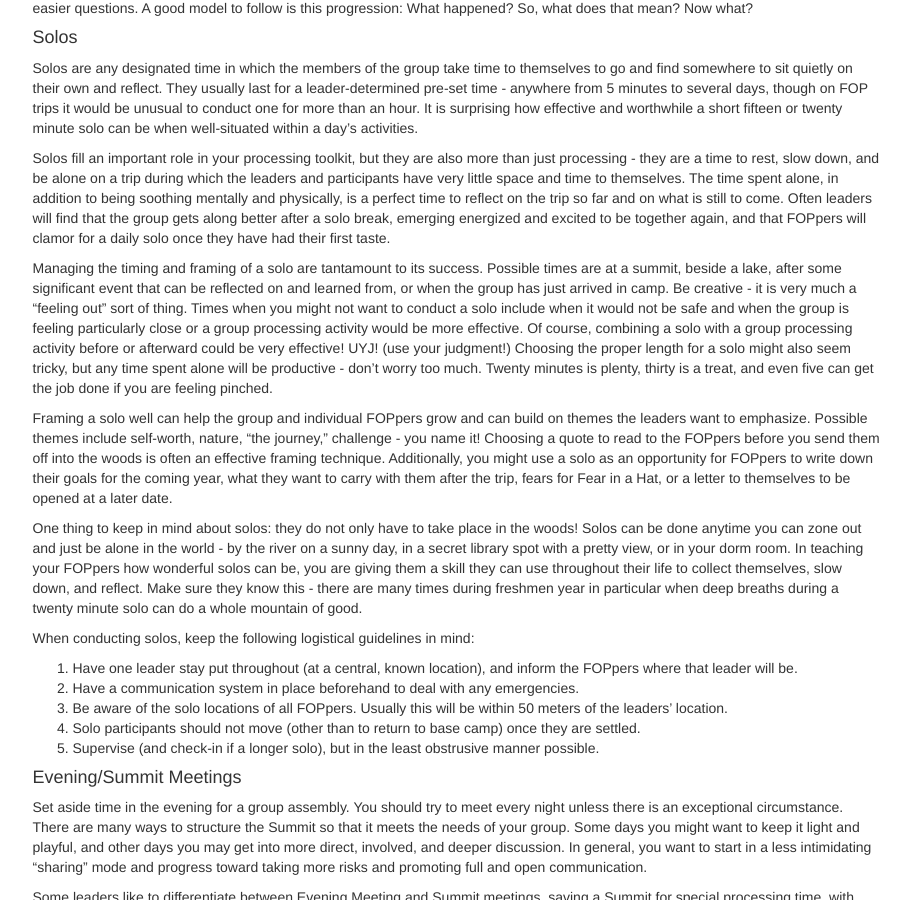
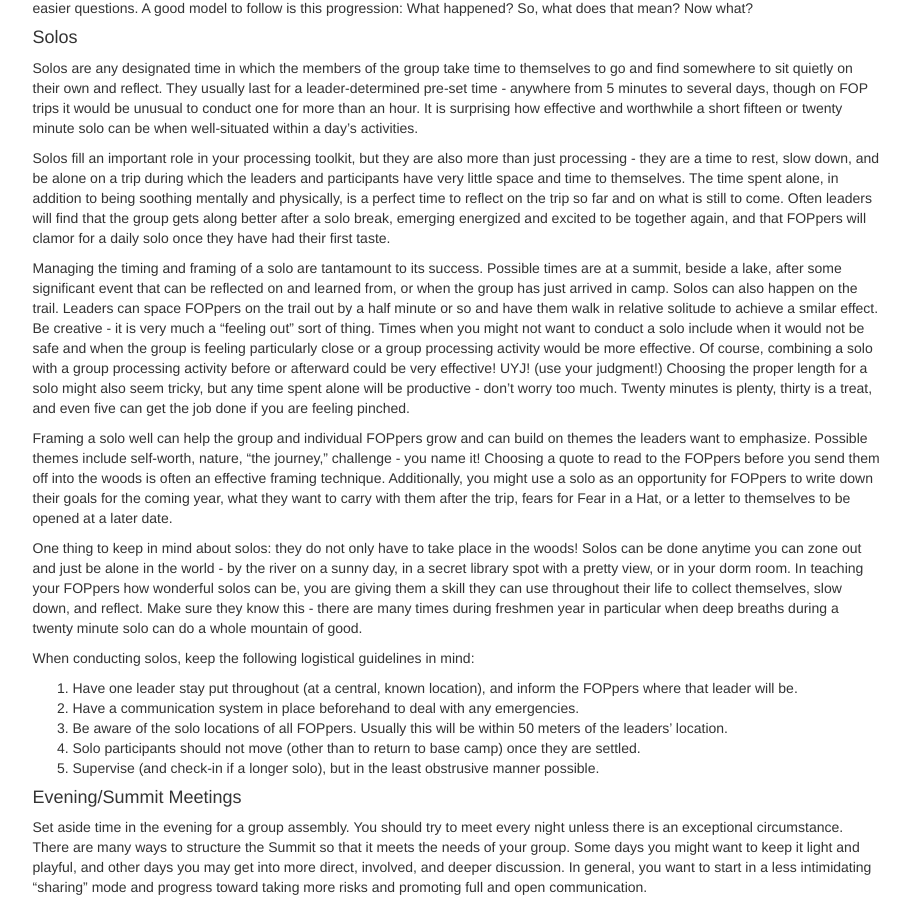
Before and after one commit to neo-project/global-blockchain-compliance-hub, a Jekyll site: the page built from _posts/1111-11-11-processing.md, in a window 1280 px wide and 900 px high, scrolled down 834 px. Shown: the whole window, without its empty margins (330-1240 px from the left). Built offline with Jekyll 4.4.1, drawn with Linux system fonts in a browser that asks for light colours; nearby versions of some CDN libraries; comment, search, counter and statistics services are not loaded.

Commit message:
Update 1111-11-11-processing.md
Added solo hikes

```diff
--- a/_posts/1111-11-11-processing.md
+++ b/_posts/1111-11-11-processing.md
@@ -33,7 +33,7 @@ Solos are any designated time in which the members of the group take time to the
 
 Solos fill an important role in your processing toolkit, but they are also more than just processing - they are a time to rest, slow down, and be alone on a trip during which the leaders and participants have very little space and time to themselves. The time spent alone, in addition to being soothing mentally and physically, is a perfect time to reflect on the trip so far and on what is still to come. Often leaders will find that the group gets along better after a solo break, emerging energized and excited to be together again, and that FOPpers will clamor for a daily solo once they have had their first taste.
 
-Managing the timing and framing of a solo are tantamount to its success. Possible times are at a summit, beside a lake, after some significant event that can be reflected on and learned from, or when the group has just arrived in camp. Be creative - it is very much a "feeling out" sort of thing. Times when you might not want to conduct a solo include when it would not be safe and when the group is feeling particularly close or a group processing activity would be more effective. Of course, combining a solo with a group processing activity before or afterward could be very effective! UYJ! (use your judgment!) Choosing the proper length for a solo might also seem tricky, but any time spent alone will be productive - don't worry too much. Twenty minutes is plenty, thirty is a treat, and even five can get the job done if you are feeling pinched.
+Managing the timing and framing of a solo are tantamount to its success. Possible times are at a summit, beside a lake, after some significant event that can be reflected on and learned from, or when the group has just arrived in camp. Solos can also happen on the trail. Leaders can space FOPpers on the trail out by a half minute or so and have them walk in relative solitude to achieve a smilar effect. Be creative - it is very much a "feeling out" sort of thing. Times when you might not want to conduct a solo include when it would not be safe and when the group is feeling particularly close or a group processing activity would be more effective. Of course, combining a solo with a group processing activity before or afterward could be very effective! UYJ! (use your judgment!) Choosing the proper length for a solo might also seem tricky, but any time spent alone will be productive - don't worry too much. Twenty minutes is plenty, thirty is a treat, and even five can get the job done if you are feeling pinched.
 
 Framing a solo well can help the group and individual FOPpers grow and can build on themes the leaders want to emphasize. Possible themes include self-worth, nature, "the journey," challenge - you name it! Choosing a quote to read to the FOPpers before you send them off into the woods is often an effective framing technique. Additionally, you might use a solo as an opportunity for FOPpers to write down their goals for the coming year, what they want to carry with them after the trip, fears for Fear in a Hat, or a letter to themselves to be opened at a later date.
 
```
